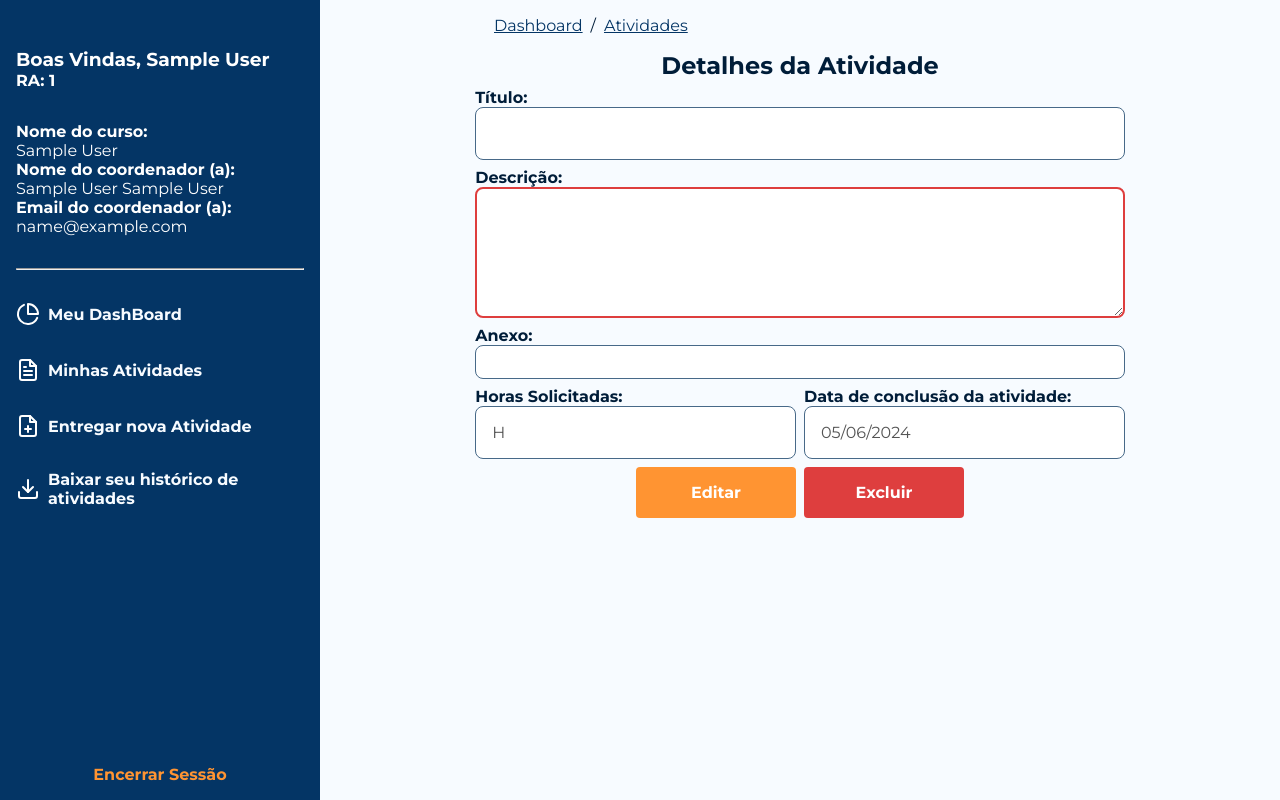
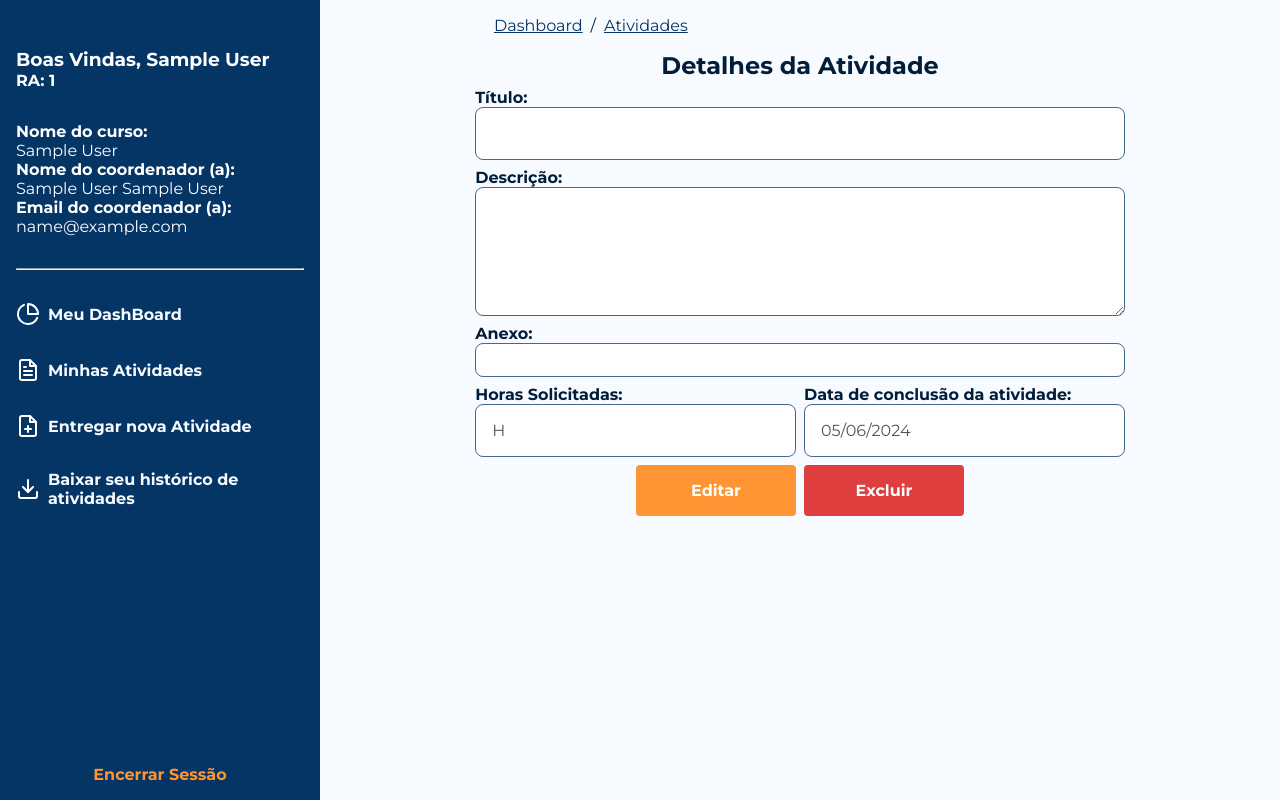
Before and after one commit to GabrielTurri/ac-smart, a PHP site: page /detalhes.php?cod_atividade=1 in a window 1280 px wide. Run offline with PHP 8.4, Linux system fonts and the light colour scheme; the visitor is signed in with stand-in values (Sample User, id 1); data that the repository does not hold is empty.

Commit message:
correção de bug onde textarea ficava vermelho

```diff
--- a/src/styles/global.css
+++ b/src/styles/global.css
@@ -42,7 +42,7 @@ body, input, textarea, button {
   color: #043565;
   text-decoration: underline;
 }
-.invalido input, textarea{
+.invalido input, .invalido textarea{
   border: 2px solid #de3e3e !important;
 }
 
```
